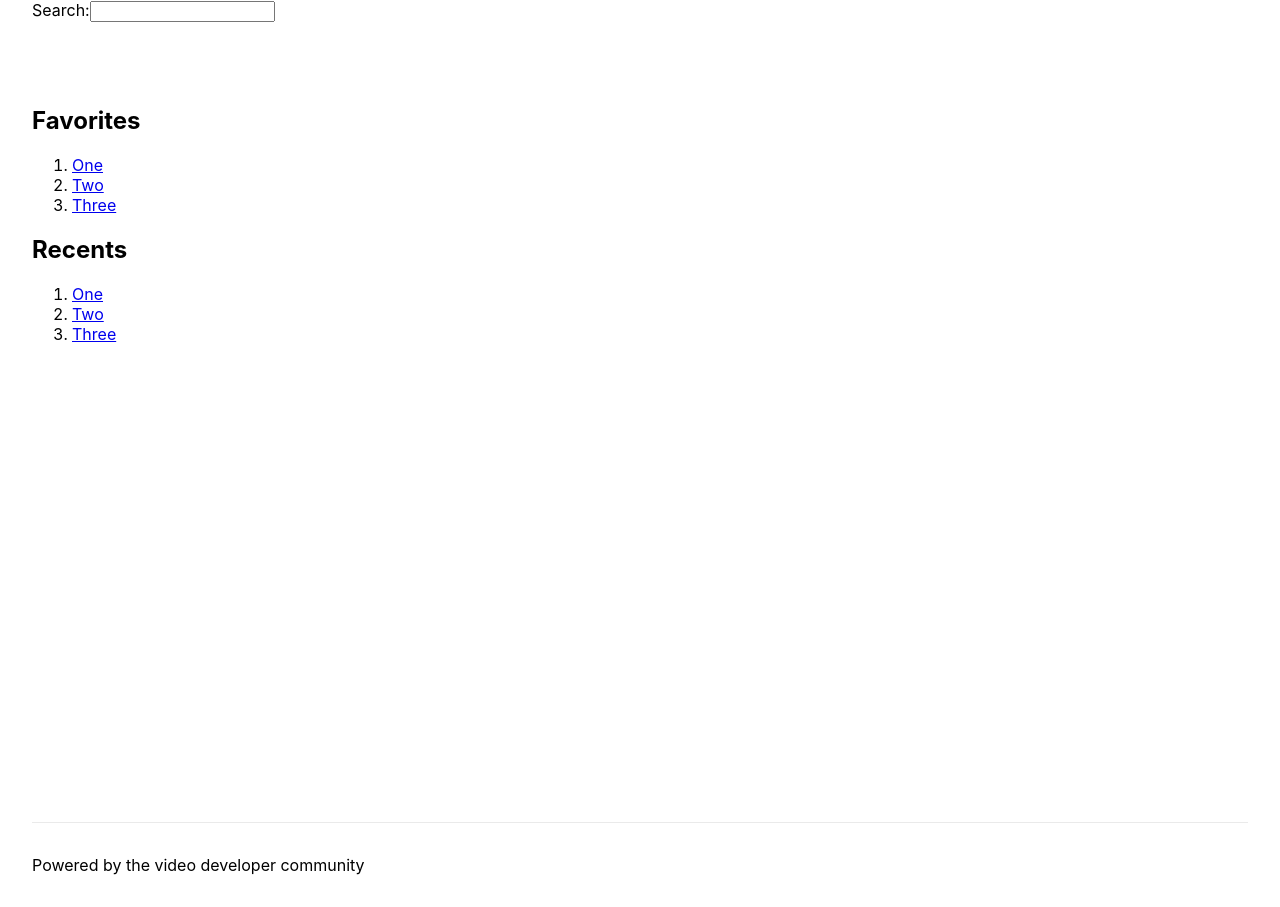
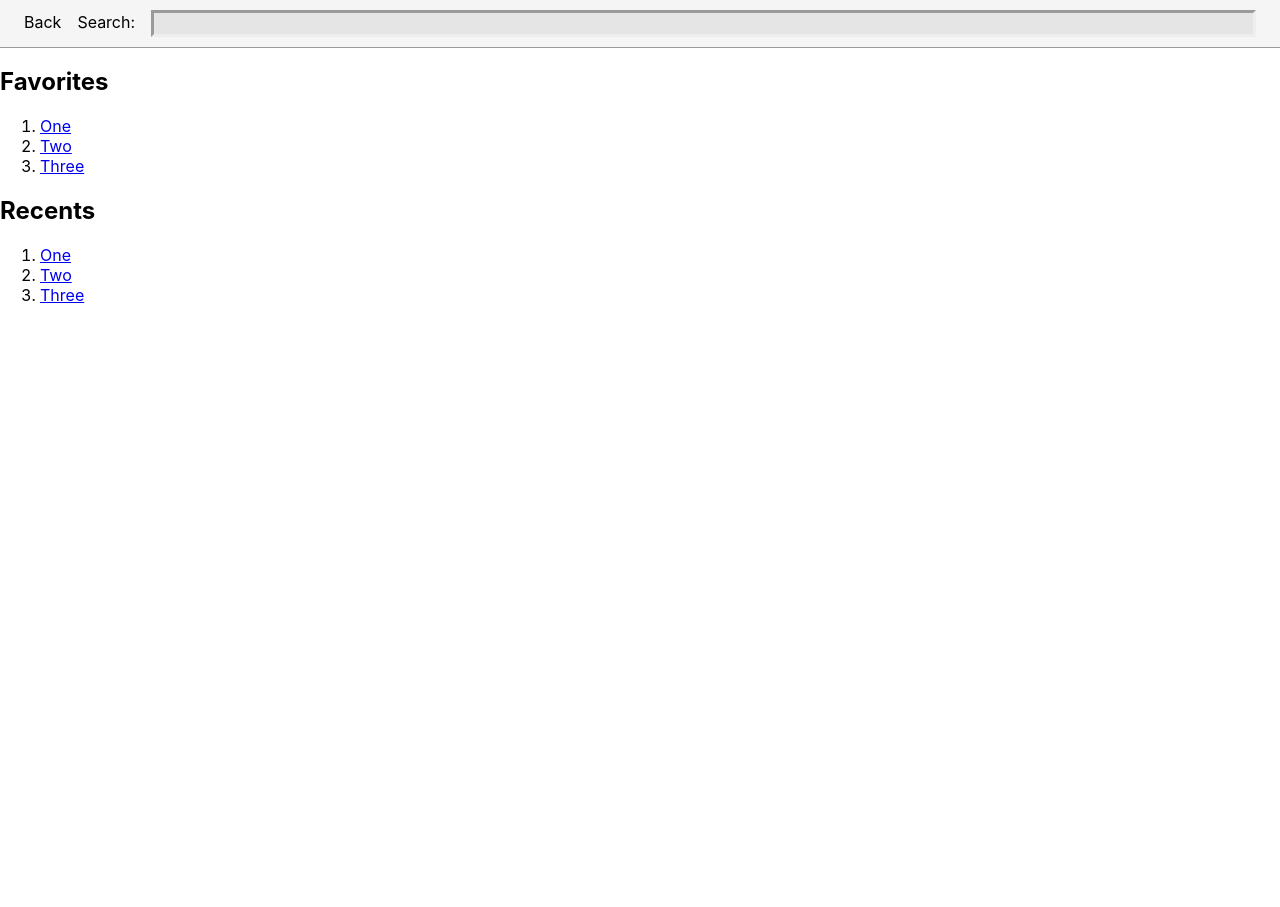
Before and after one commit to dmlap/video-browser, a Next.js app: page / in a window 1280 px wide. After the commit the page ends 848 px from the top, so only its background shows below. Built offline with nearby package versions, Linux system fonts and the light colour scheme.

Commit message:
Styling updates and layout framework Make a number of style updates. Add a consistent navigation header.

```diff
--- /dev/null
+++ b/components/layout.js
@@ -0,0 +1,19 @@
+import Head from 'next/head'
+
+import Navigation from './navigation'
+
+import styles from '../styles/Layout.module.css'
+
+export default function Layout ({ children }) {
+  return (<>
+          <Head>
+            <title>Video Browser</title>
+            <meta name="description" content="A browser for all the world's video" />
+            <link rel="icon" href="/favicon.ico" />
+          </Head>
+
+          <Navigation className={styles.nav} />
+
+          <main className={styles.main}>{ children }</main>
+          </>)
+}
--- /dev/null
+++ b/components/navigation.js
@@ -0,0 +1,48 @@
+import { useEffect, useState } from 'react'
+import { useRouter } from 'next/router'
+
+import uniqueId from '../src/uniqueId'
+
+import styles from '../styles/Navigation.module.css'
+
+export default function Navigation (attributes) {
+  const [id, setId] = useState()
+  const [query, setQuery] = useState(attributes.query || '')
+  const router = useRouter()
+
+  useEffect(() => {
+    setId(uniqueId('search-form-input-'))
+  }, [])
+
+  function handleBack () {
+    window.history.back()
+  }
+  function handleForward () {
+    window.history.forward()
+  }
+
+  function handleChange (event) {
+    setQuery(event.target.value)
+  }
+
+  function search () {
+    event.preventDefault()
+    if (query) {
+      router.push(`/search?q=${encodeURIComponent(query)}`)
+    }
+  }
+
+  return (<nav className={(attributes.className ? attributes.className + ' ' : '') + styles.nav}>
+            <a className={styles.back} onClick={handleBack}>Back</a>
+            <form className={styles.form} onSubmit={search}>
+              <label htmlFor={id} className={styles.label}>
+                Search:
+              </label>
+              <input id={id}
+                     className={styles.input}
+                     type="text"
+                     onChange={handleChange}
+                     value={query} />
+            </form>
+          </nav>)
+}
--- a/pages/_app.js
+++ b/pages/_app.js
@@ -1,7 +1,10 @@
+import Layout from '../components/layout'
 import '../styles/globals.css'
 
 function MyApp({ Component, pageProps }) {
-  return <Component {...pageProps} />
+  return (<Layout>
+            <Component {...pageProps} />
+          </Layout>)
 }
 
 export default MyApp
--- a/pages/index.js
+++ b/pages/index.js
@@ -1,22 +1,10 @@
 import Head from 'next/head'
+import Layout from '../components/layout'
 import Link from 'next/link'
-import SearchForm from './search-form'
 import styles from '../styles/Home.module.css'
 
 export default function Home() {
-  return (
-    <div className={styles.container}>
-      <Head>
-        <title>Video Browser</title>
-        <meta name="description" content="A browser for all the world's video" />
-        <link rel="icon" href="/favicon.ico" />
-      </Head>
-
-      <nav>
-        <SearchForm />
-      </nav>
-
-      <main className={styles.main}>
+  return (<>
           <section>
             <h1>
               Favorites
@@ -39,11 +27,5 @@ export default function Home() {
               <li><Link href="/channels/three"><a>Three</a></Link></li>
             </ol>
           </section>
-      </main>
-
-      <footer className={styles.footer}>
-        Powered by the video developer community
-      </footer>
-    </div>
-  )
+          </>)
 }
--- a/pages/search-form.js
+++ /dev/null
@@ -1,25 +0,0 @@
-import { useState } from 'react'
-import { useRouter } from 'next/router'
-
-export default function SearchForm (attributes) {
-  const [query, setQuery] = useState(attributes.query)
-  const router = useRouter()
-
-  function handleChange (event) {
-    setQuery(event.target.value)
-  }
-
-  function search () {
-    event.preventDefault()
-    if (query) {
-      router.push(`/search?q=${encodeURIComponent(query)}`)
-    }
-  }
-
-  return (<form onSubmit={search}>
-            <label>
-              Search:
-              <input type="text" onChange={handleChange} value={query} />
-            </label>
-          </form>)
-}
--- /dev/null
+++ b/src/uniqueId.js
@@ -0,0 +1,7 @@
+let counter = 0
+
+export default function uniqueId (prefix) {
+  const result = (prefix || '') + counter
+  counter++
+  return result
+}
--- /dev/null
+++ b/styles/Layout.module.css
@@ -0,0 +1,8 @@
+.nav {
+  width: 100%;
+}
+
+.main {
+  height: 100vh;
+  overflow: auto;
+}
--- /dev/null
+++ b/styles/Navigation.module.css
@@ -0,0 +1,27 @@
+.nav {
+  background-color: #f5f5f5;
+  border-bottom: .1rem outset;
+
+  display: flex;
+  padding: .6rem 1.5rem;
+}
+.back {
+  flex: 0 0 auto;
+  line-height: 1.5rem;
+  padding-right: 1rem;
+}
+.form {
+  display: flex;
+  flex: 1 0 auto;
+}
+.label {
+  flex: 0 0 auto;
+  line-height: 1.5rem;
+  padding-right: 1rem;
+}
+.input {
+  background-color: #e5e5e5;
+  border: inset;
+  flex: 1 0 20rem;
+  padding: .2rem;
+}
```
Also changed, not shown: pages/channel/[channelId]/[name].js (+16 -9 lines), pages/search.js (+3 -5 lines). Lines whose indentation alone changed are shown as unchanged.
